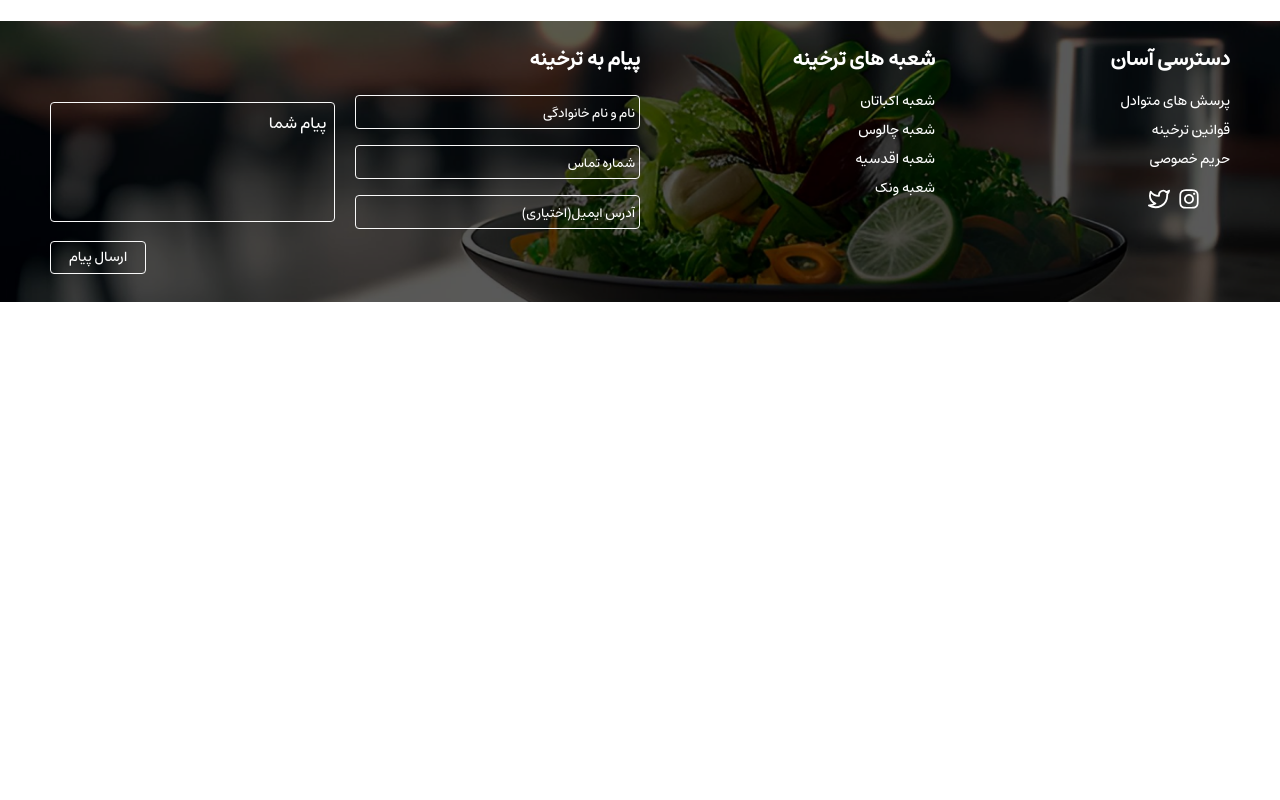
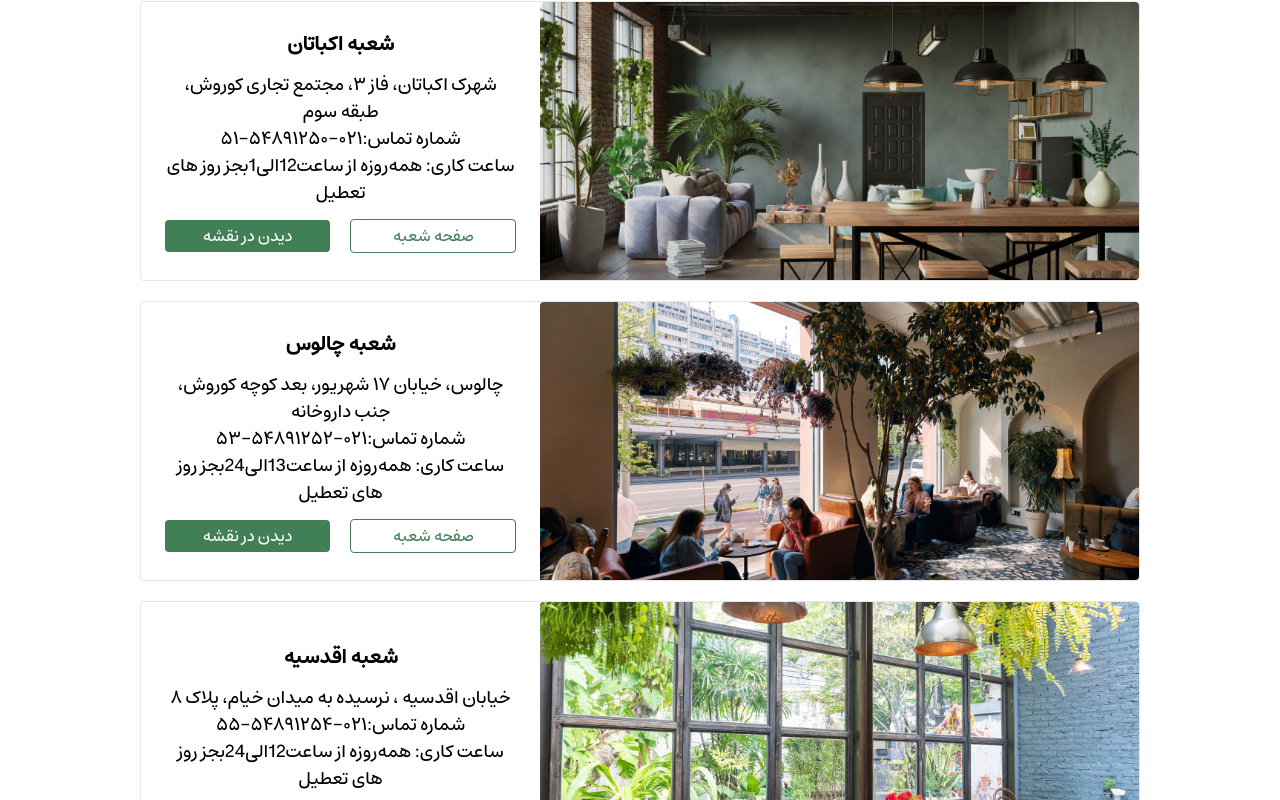
Before and after one commit to Reza0101/order-food, a Next.js app: page /contact-us in a window 1280 px wide. Shown: the part 420-1220 px from the top of the page. Before the commit the page ends 800 px from the top, so only its background shows below. Built offline with nearby package versions, Linux system fonts and the light colour scheme; some icons are missing.

Commit message:
add branchs in contact-us page

```diff
--- a/components/Box-contact.tsx
+++ b/components/Box-contact.tsx
@@ -8,7 +8,7 @@ const BoxContact = ({
   name,
   address,
   phone,
-  horsWork,
+  hoursWork,
   setShow,
   showImage,
 }: any) => {
@@ -19,13 +19,13 @@ const BoxContact = ({
       <div className="flex w-[320px] md:w-[700px] md:h-[200px] lg:w-[1000px] lg:h-[280px] flex-col md:flex-row border rounded-4 items-center">
         <div
           onClick={() => setShow(id)}
-          style={{ backgroundImage: `url(./Images/branch/vanak.png)` }}
-          className="w-full relative bg-cover bg-center bg-no-repeat cursor-pointer h-[112px] md:w-[400px] lg:w-[600px] md:h-full rounded-t-4 md:rounded-0 md:rounded-r-4"
+          style={{ backgroundImage: `url(${img})` }}
+          className="w-full relative overflow-hidden  bg-cover bg-clip-content bg-center bg-no-repeat cursor-pointer h-[112px] md:w-[400px] lg:w-[600px] md:h-full rounded-t-4 md:rounded-0 md:rounded-r-4"
         >
           <div
             className={`${
               showImage === id &&
-              "absolute bg-black w-full h-[112px] opacity-[.5] rounded-t-4 md:w-[380px] lg:w-[513px] md:h-full "
+              "absolute bg-black w-full h-[112px] opacity-[.5] rounded-t-4 md:w-[400px] lg:w-[700px] md:h-full "
             }`}
           ></div>
 
@@ -49,7 +49,7 @@ const BoxContact = ({
                   setShowModal(true);
                   setShow(id);
                 }}
-                src={img}
+                src="./Images/logos/logoImage.png"
                 className={`w-[32px] h-[32px] absolute z-50 ${
                   showImage == id ? "block" : "hidden"
                 }`}
@@ -58,7 +58,7 @@ const BoxContact = ({
             </div>
           </div>
         </div>
-        <div className="flex items-center flex-col px-6">
+        <div className="flex items-center flex-col px-6 lg:w-[400px]">
           <p className="text-[12px] font-[400] lg:text-[20px] lg:font-[600] md:text-[18px] py-3">
             {name}
           </p>
@@ -70,9 +70,9 @@ const BoxContact = ({
             </p>
             <p>
               ساعت کاری: همه‌روزه از ساعت
-              <span>{horsWork[0]}</span>
+              <span>{hoursWork[0]}</span>
               الی
-              <span>{horsWork[1]}</span>
+              <span>{hoursWork[1]}</span>
               بجز روز های تعطیل
             </p>
           </div>
@@ -87,7 +87,7 @@ const BoxContact = ({
         </div>
       </div>
       {showModal && (
-        <ModalImage setShow={setShowModal} img={"./Images/branch/vanak.png"} />
+        <ModalImage setShow={setShowModal} img={img} />
       )}
     </>
   );
--- a/pages/contact-us.tsx
+++ b/pages/contact-us.tsx
@@ -3,8 +3,42 @@ import Layout from "@/components/Layout";
 import { useState } from "react";
 
 const contactUs = () => {
-
-  const [showImage, setShowImage] = useState(0)
+  const [itemBranch, setItemBranch] = useState(0);
+  const branchs = [
+    {
+      id: 1,
+      name: "شعبه اکباتان",
+      address: "شهرک اکباتان، فاز ۳، مجتمع تجاری کوروش، طبقه سوم",
+      phone: "۰۲۱-۵۴۸۹۱۲۵۰-۵۱",
+      hoursWork: [12, 1],
+      img: "./Images/branch/ekbatan.png",
+    },
+    {
+      id: 2,
+      name: "شعبه چالوس",
+      address:
+        "چالوس، خیابان ۱۷ شهریور، بعد کوچه کوروش، جنب داروخانه ",
+      phone: "۰۲۱-۵۴۸۹۱۲۵۲-۵۳",
+      hoursWork: [13, 24],
+      img: "./Images/branch/chalos.png",
+    },
+    {
+      id: 3,
+      name: "شعبه اقدسیه",
+      address: "خیابان اقدسیه ، نرسیده به میدان خیام، پلاک ۸",
+      phone: "۰۲۱-۵۴۸۹۱۲۵۴-۵۵",
+      hoursWork: [12, 24],
+      img: "./Images/branch/agdaseie.png",
+    },
+    {
+      id: 4,
+      name: "شعبه ونک",
+      address: "میدان ونک، خیابان فردوسی، نبش کوچه نیلوفر، پلاک ۲۶",
+      phone: "۰۲۱-۵۴۸۹۱۲۵۶-۵۷",
+      hoursWork: [10, 24],
+      img: "./Images/branch/vanak.png",
+    },
+  ];
 
   return (
     <Layout>
@@ -15,7 +49,13 @@ const contactUs = () => {
       />
       <div className="flex flex-col my-5 gap-5 items-center px-[20px] md:px-[60px] lg:px-[80px]">
         {/* <BoxContact horsWork={[12, 23]} id={1} setShow={setShowImage} showImage={showImage} /> */}
-
+        {branchs.map((item) => (
+          <BoxContact
+            {...item}
+            setShow={setItemBranch}
+            showImage={itemBranch}
+          />
+        ))}
       </div>
     </Layout>
   );
```
